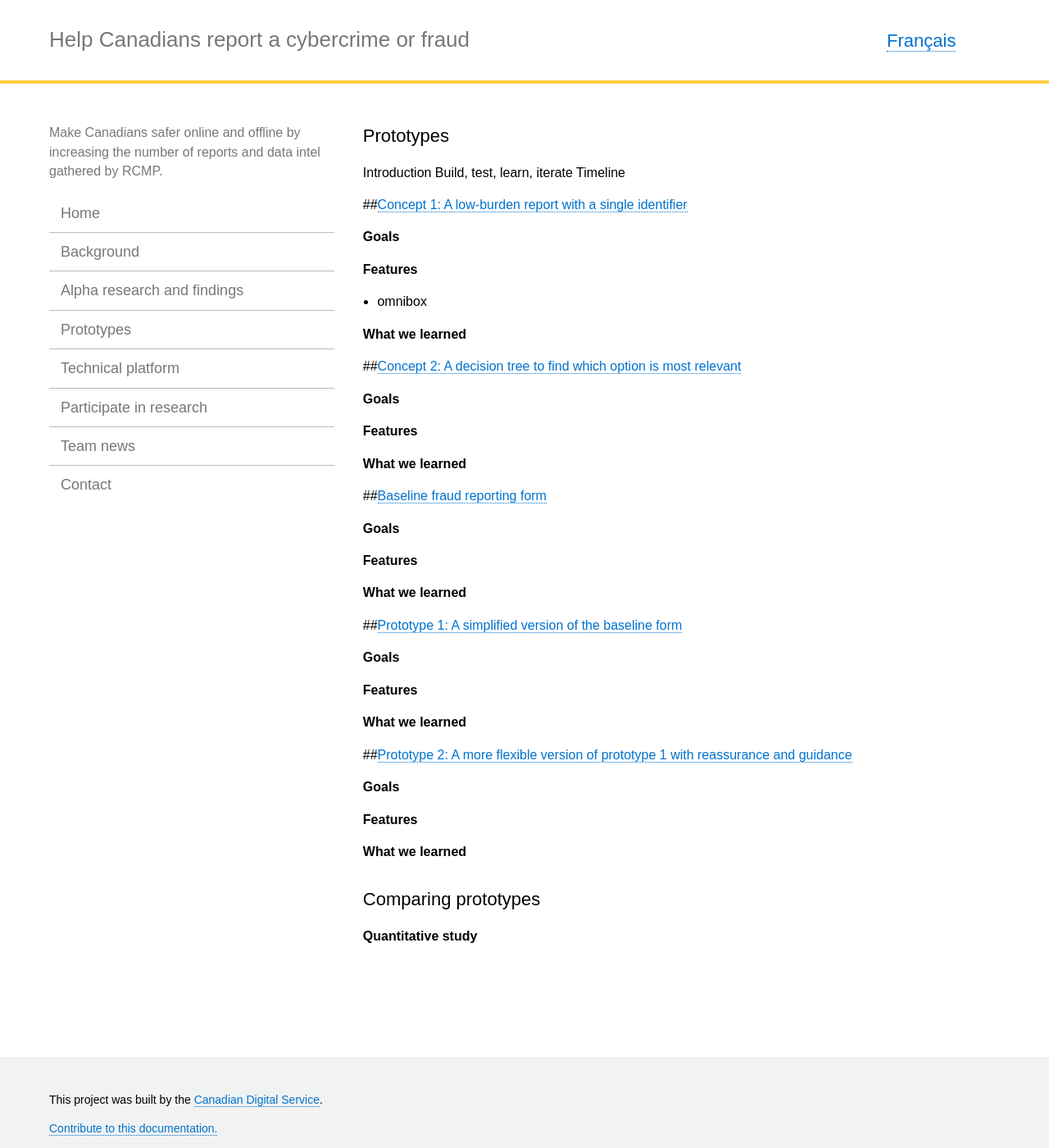
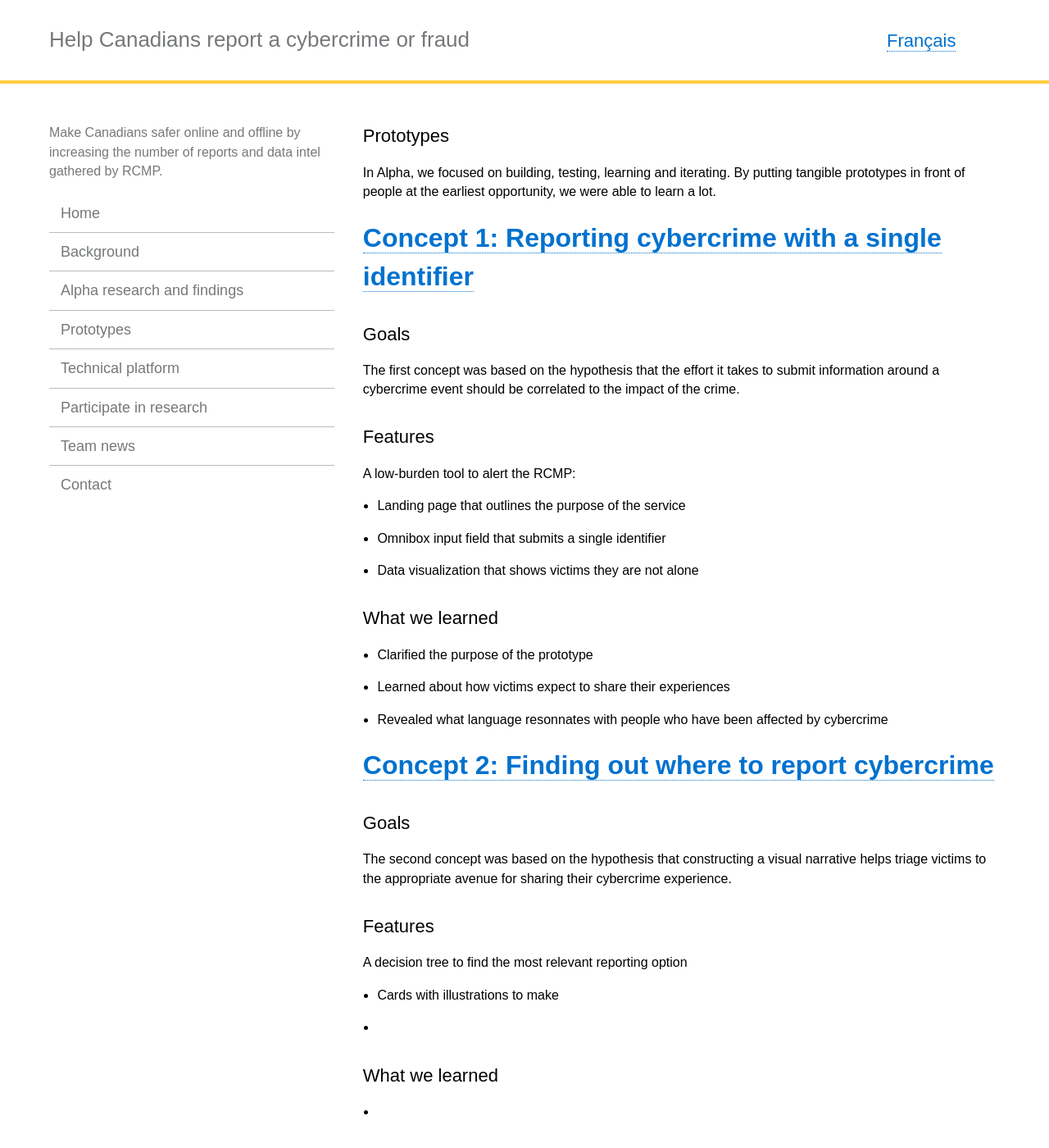
Before and after one commit to cds-snc/rcmp-report-a-cybercrime-alpha-documentation, a Jekyll site: the page built from _pages/en/prototypes.md, in a window 1280 px wide and 1400 px high. Shown: the whole window at 82% size. Built offline with Jekyll 4.4.1, drawn with Linux system fonts in a browser that asks for light colours; some of the changed text lies outside the part shown.

Commit message:
Updated concept 1 description

```diff
--- a/_pages/en/prototypes.md
+++ b/_pages/en/prototypes.md
@@ -6,57 +6,72 @@ permalink: "/prototypes/"
 trans_url: "/prototypes/"
 ---
 
-Introduction
-Build, test, learn, iterate
-Timeline
+In Alpha, we focused on building, testing, learning and iterating. By putting tangible prototypes in front of people at the earliest opportunity, we were able to learn a lot.
 
 
-##[Concept 1: A low-burden report with a single identifier](https://rac-concept-1.herokuapp.com/)
+# [Concept 1: Reporting cybercrime with a single identifier](https://rac-concept-1.herokuapp.com/)
 
-**Goals**
+## Goals
+The first concept was based on the hypothesis that the effort it takes to submit information around a cybercrime event should be correlated to the impact of the crime.
 
-**Features**
-- omnibox
+## Features
+A low-burden tool to alert the RCMP:
+ * Landing page that outlines the purpose of the service
+ * Omnibox input field that submits a single identifier
+ * Data visualization that shows victims they are not alone
 
-**What we learned**
+## What we learned
+ * Clarified the purpose of the prototype
+ * Learned about how victims expect to share their experiences
+ * Revealed what language resonnates with people who have been affected by cybercrime
 
 
-##[Concept 2: A decision tree to find which option is most relevant](https://rac-concept-2.herokuapp.com/)
+# [Concept 2: Finding out where to report cybercrime](https://rac-concept-2.herokuapp.com/)
 
-**Goals**
+## Goals
+The second concept was based on the hypothesis that constructing a visual narrative helps triage victims to the appropriate avenue for sharing their cybercrime experience.
 
-**Features**
+## Features
+A decision tree to find the most relevant reporting option
+ * Cards with illustrations to make
+ *
 
-**What we learned**
+## What we learned
+ *
 
 
-##[Baseline fraud reporting form](https://report-a-cybercrime.alpha.rcmp-grc.gc.ca/CAFCFRS/)
-
-**Goals**
-
-**Features**
-
-**What we learned**
 
 
-##[Prototype 1: A simplified version of the baseline form](https://www.report-a-cybercrime.alpha.rcmp-grc.gc.ca/p1)
-
-**Goals**
-
-**Features**
-
-**What we learned**
 
 
-##[Prototype 2: A more flexible version of prototype 1 with reassurance and guidance](https://www.report-a-cybercrime.alpha.rcmp-grc.gc.ca/p2)
+# [Prototype 1: A simplified version of the baseline form](https://www.report-a-cybercrime.alpha.rcmp-grc.gc.ca/p1)
 
-**Goals**
-
-**Features**
-
-**What we learned**
+## Goals
 
 
-## Comparing prototypes
 
-**Quantitative study**
+## Features
+
+## What we learned
+
+
+
+#[Prototype 2: A more flexible version of prototype 1 with reassurance and guidance](https://www.report-a-cybercrime.alpha.rcmp-grc.gc.ca/p2)
+
+## Goals
+
+## Features
+
+## What we learned
+
+
+# Quantitative study: comparing prototypes
+
+## Goals
+
+**[Baseline fraud reporting form](https://report-a-cybercrime.alpha.rcmp-grc.gc.ca/CAFCFRS/)**
+
+
+## Method
+
+## Outcomes
```
